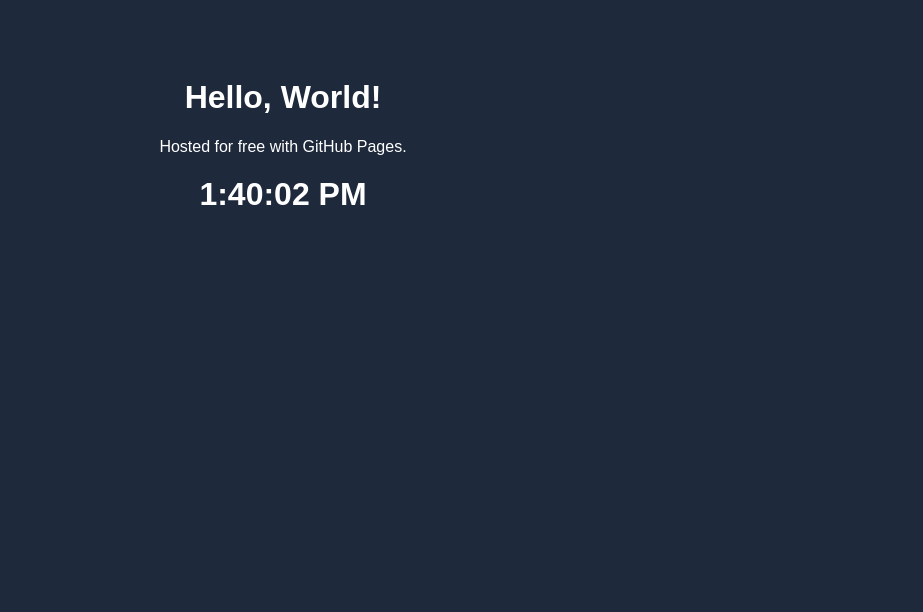
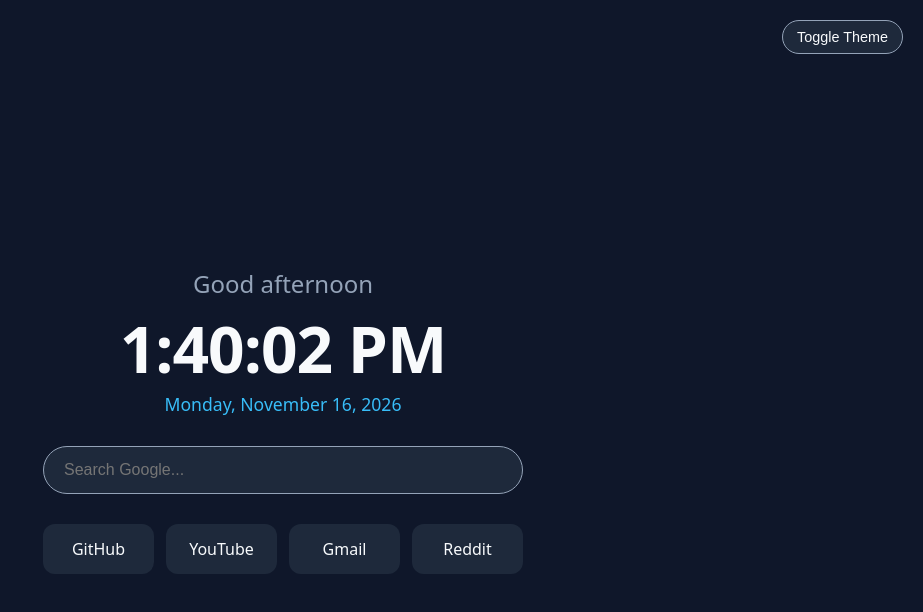
Before and after one commit to Will-Whitehead/Will-Whitehead.github.io, a plain HTML site: page index.html in a window 1280 px wide. Shown: the whole page, without its empty margins (357-1280 px from the left). Drawn offline with Linux system fonts and the light colour scheme.

Commit message:
Update index.html

```diff
--- a/index.html
+++ b/index.html
@@ -1,36 +1,161 @@
 <!DOCTYPE html>
-<html>
+<html lang="en">
   <head>
-    <title>My Website</title>
+    <meta charset="UTF-8" />
+    <meta name="viewport" content="width=device-width, initial-scale=1.0" />
+    <title>My Dashboard</title>
     <style>
+      :root {
+        --bg: #0f172a;
+        --card: #1e293b;
+        --text: #f8fafc;
+        --muted: #94a3b8;
+        --accent: #38bdf8;
+      }
+
+      body.light {
+        --bg: #f1f5f9;
+        --card: #ffffff;
+        --text: #0f172a;
+        --muted: #64748b;
+        --accent: #0284c7;
+      }
+
       body {
-        background-color: #1e293b;
-        color: #ffffff;
-        font-family: sans-serif;
+        background-color: var(--bg);
+        color: var(--text);
+        font-family: system-ui, -apple-system, sans-serif;
+        margin: 0;
+        min-height: 100vh;
+        display: flex;
+        flex-direction: column;
+        align-items: center;
+        justify-content: center;
+        transition: background-color 0.3s, color 0.3s;
+        padding: 20px;
+      }
+
+      .theme-btn {
+        position: fixed;
+        top: 20px;
+        right: 20px;
+        background: var(--card);
+        color: var(--text);
+        border: 1px solid var(--muted);
+        padding: 8px 14px;
+        border-radius: 20px;
+        cursor: pointer;
+        font-size: 0.9rem;
+      }
+
+      #greeting {
+        font-size: 1.5rem;
+        color: var(--muted);
+        margin-bottom: 5px;
+      }
+
+      #clock {
+        font-size: 4rem;
+        font-weight: 700;
+        letter-spacing: -1px;
+      }
+
+      #date {
+        font-size: 1.1rem;
+        color: var(--accent);
+        margin-bottom: 30px;
+      }
+
+      .search-box {
+        width: 100%;
+        max-width: 480px;
+        margin-bottom: 30px;
+      }
+
+      .search-box input {
+        width: 100%;
+        padding: 14px 20px;
+        border-radius: 30px;
+        border: 1px solid var(--muted);
+        background: var(--card);
+        color: var(--text);
+        font-size: 1rem;
+        box-sizing: border-box;
+        outline: none;
+      }
+
+      .links {
+        display: grid;
+        grid-template-columns: repeat(auto-fit, minmax(110px, 1fr));
+        gap: 12px;
+        width: 100%;
+        max-width: 480px;
+      }
+
+      .links a {
+        background: var(--card);
+        color: var(--text);
+        text-decoration: none;
+        padding: 14px;
+        border-radius: 12px;
         text-align: center;
-        padding-top: 50px;
+        font-weight: 500;
+        transition: transform 0.15s;
       }
-      #clock {
-        font-size: 2rem;
-        font-weight: bold;
-        margin-top: 20px;
+
+      .links a:hover {
+        transform: translateY(-2px);
+        color: var(--accent);
       }
     </style>
   </head>
   <body>
-    <h1>Hello, World!</h1>
-    <p>Hosted for free with GitHub Pages.</p>
+    <button class="theme-btn" onclick="toggleTheme()">Toggle Theme</button>
 
-    <!-- The live time will appear inside this div -->
-    <div id="clock"></div>
+    <div id="greeting">Hello</div>
+    <div id="clock">00:00:00</div>
+    <div id="date">Loading date...</div>
+
+    <!-- Quick Google Search Bar -->
+    <form class="search-box" action="https://google.com" method="get">
+      <input type="text" name="q" placeholder="Search Google..." autocomplete="off" />
+    </form>
+
+    <!-- Quick Links -->
+    <div class="links">
+      <a href="https://github.com">GitHub</a>
+      <a href="https://youtube.com">YouTube</a>
+      <a href="https://google.com">Gmail</a>
+      <a href="https://reddit.com">Reddit</a>
+    </div>
 
     <script>
-      function updateTime() {
+      function updateDashboard() {
         const now = new Date();
+        const hour = now.getHours();
+
+        // Update greeting based on time of day
+        let greetingText = "Good evening";
+        if (hour < 12) greetingText = "Good morning";
+        else if (hour < 18) greetingText = "Good afternoon";
+        document.getElementById("greeting").textContent = greetingText;
+
+        // Update live time and full date
         document.getElementById("clock").textContent = now.toLocaleTimeString();
+        document.getElementById("date").textContent = now.toLocaleDateString(undefined, {
+          weekday: "long",
+          year: "numeric",
+          month: "long",
+          day: "numeric",
+        });
       }
-      updateTime(); // Run immediately so there is no 1-second delay
-      setInterval(updateTime, 1000); // Update every 1,000 milliseconds (1 second)
+
+      function toggleTheme() {
+        document.body.classList.toggle("light");
+      }
+
+      updateDashboard();
+      setInterval(updateDashboard, 1000);
     </script>
   </body>
 </html>
```
